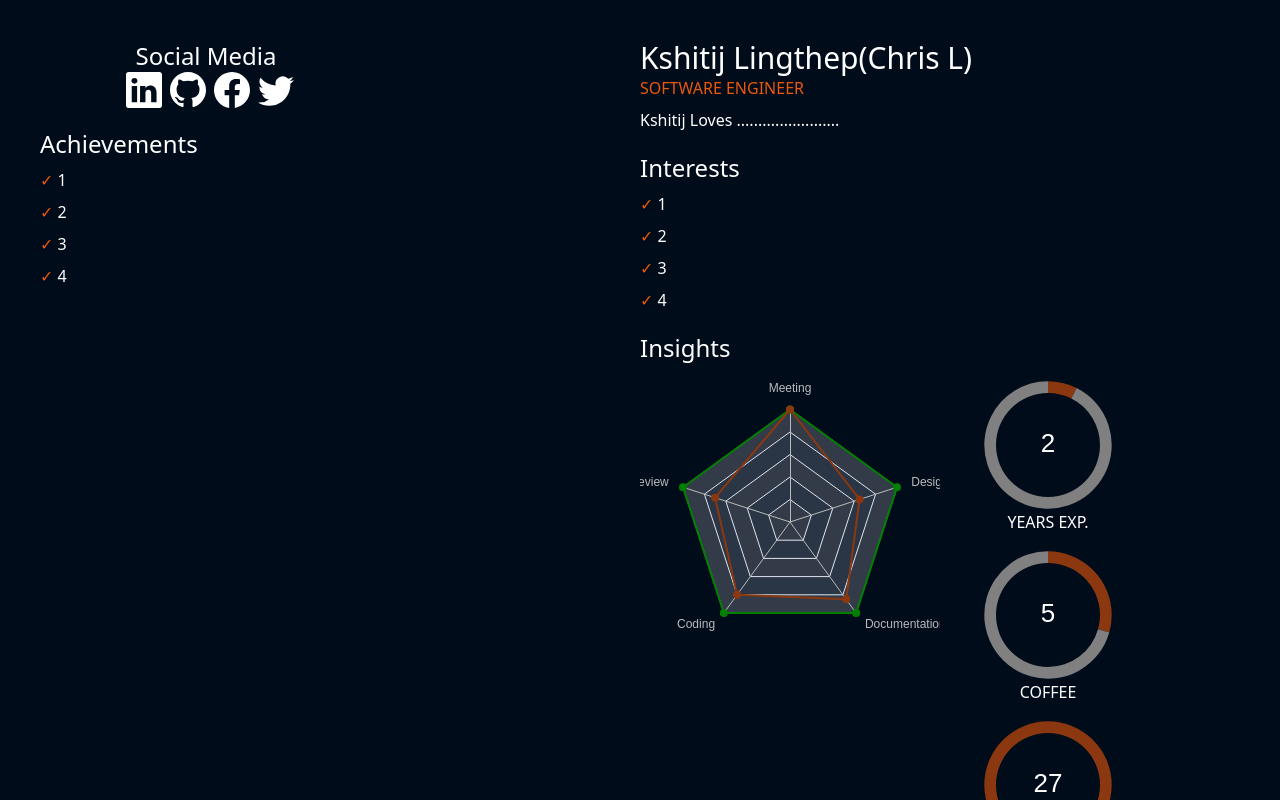
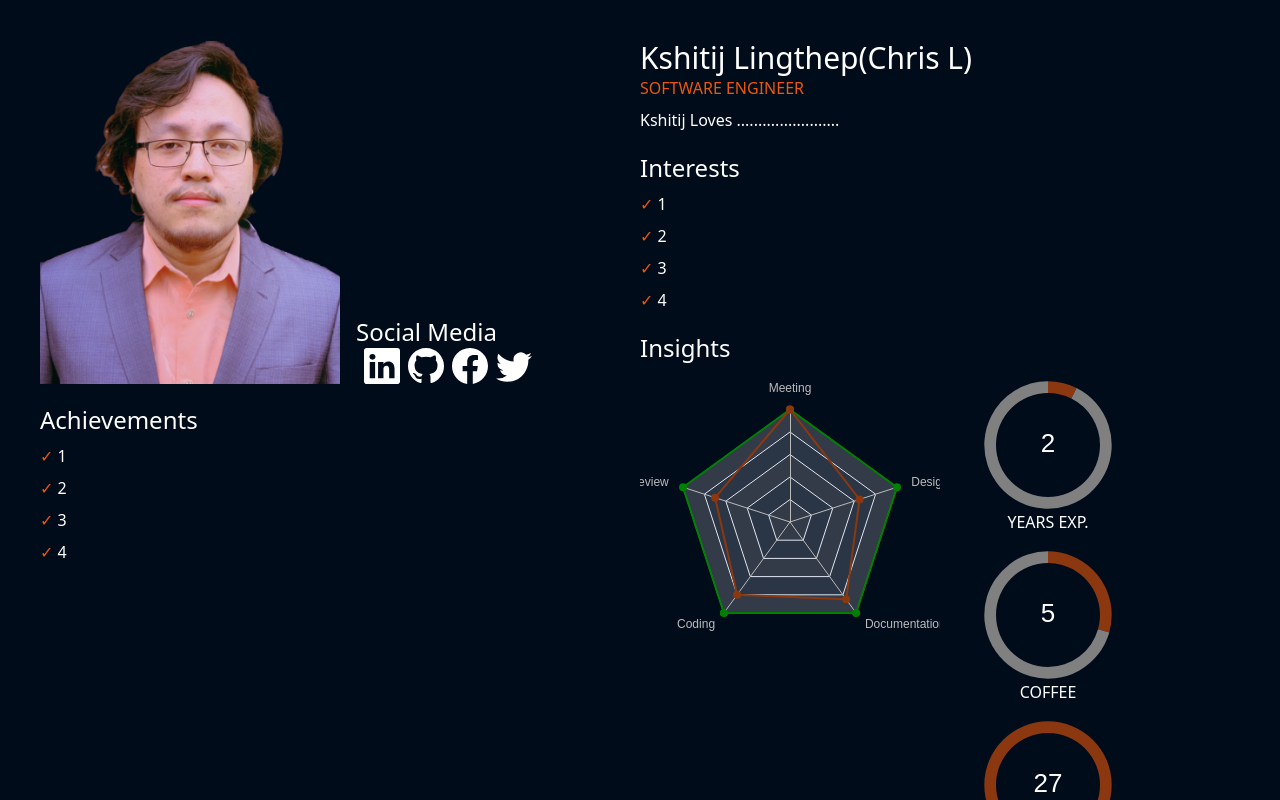
Before and after one commit to Anonymous-Chris/windowsportfolio, a React (Create React App) app: page /about in a window 1280 px wide. Built offline with nearby package versions, Linux system fonts and the light colour scheme; what tw-elements would draw is missing.

Commit message:
feat: update social media

```diff
--- a/src/components/Pages/About/BackendCard.js
+++ b/src/components/Pages/About/BackendCard.js
@@ -9,9 +9,9 @@ import Logo from "./Logo"
 
 const BackendCard = () => {
     return (
-        <div className="m-1 flex w-full flex-col justify-start bg-gray-600 p-3 text-left">
+        <div className="bg-opacity-50 bg-gray-600 m-1 flex w-full flex-col justify-start  p-3 text-left">
             <h1 className="text-3xl font-bold text-green-400 ">Backend</h1>
-            <div className="flex">
+            <div className="flex flex-wrap">
                 <Logo name="Express" logo={ExpressLogo}></Logo>
                 <Logo name="Linux" logo={LinuxLogo}></Logo>
                 <Logo name="Mongodb" logo={MongodbLogo}></Logo>
--- a/src/components/Pages/About/FrontendCard.js
+++ b/src/components/Pages/About/FrontendCard.js
@@ -5,14 +5,14 @@ import JavascriptLogo from "../../../assets/skills/javascript-original.svg"
 import ReactLogo from "../../../assets/skills/react-original.svg"
 import ReduxLogo from "../../../assets/skills/redux-original.svg"
 import VueLogo from "../../../assets/skills/vue-original.svg"
-
 import CardItem from "./CardItem"
 import Logo from "./Logo"
+
 const FrontendCard = () => {
     return (
-        <div className="m-1 flex w-full flex-col justify-start bg-gray-600 p-3 text-left">
+        <div className="m-1 flex w-full flex-col justify-start bg-gray-600 bg-opacity-50 p-3 text-left">
             <h1 className="text-3xl font-bold text-green-400 ">Frontend</h1>
-            <div className="flex">
+            <div className="flex flex-wrap">
                 <Logo name="Javascript" logo={JavascriptLogo}></Logo>
                 <Logo name="React" logo={ReactLogo}></Logo>
                 <Logo name="Redux" logo={ReduxLogo}></Logo>
--- a/src/components/Pages/About/Logo.js
+++ b/src/components/Pages/About/Logo.js
@@ -1,7 +1,7 @@
 import React from "react"
 
 const Logo = (props) => {
-    return <img src={props.logo} alt="logo" className="h-[55px] w-[55px]" />
+    return <img src={props.logo} alt="logo" className="cardIcon h-[55px] w-[55px] p-1" />
 }
 
 export default Logo
--- a/src/components/Pages/About/SocialMedia.js
+++ b/src/components/Pages/About/SocialMedia.js
@@ -14,8 +14,9 @@ const SocialMedia = () => {
     }
     return (
         <div className="ml-4 flex h-full w-full flex-col justify-end">
-            <h1 className="m-auto text-center text-2xl">Social Media</h1>
-            <div className="m-auto flex flex-row">
+            <h1 className="m-auto text-center text-2xl lg:m-0 lg:text-left
+            ">Social Media</h1>
+            <div className="m-auto flex flex-row lg:m-0">
                 <BsLinkedin
                     className="ml-2 cursor-pointer text-4xl"
                     onClick={() => routeSocialMedia("linkedin")}
--- a/src/index.css
+++ b/src/index.css
@@ -22,3 +22,8 @@
 .pdf-canvas canvas {
     @apply w-full;
 }
+
+/* card icon in about page(Logo.js component) */
+.cardIcon:hover{
+    filter: brightness(1.5);
+}
--- a/src/pages/About.js
+++ b/src/pages/About.js
@@ -12,7 +12,7 @@ const About = () => {
             <div className="flex flex-col sm:flex-col lg:flex-row">
                 <div className="h-full w-full">
                     <div className="flex w-full flex-row">
-                        <div className="hidden h-[50%] w-[50%]">
+                        <div className="h-[50%] w-[50%]">
                             <img src={Chris} className="mr-auto h-full w-full" alt="profile" />
                         </div>
                         <div className="hidden w-[50%] lg:block">
```
Also changed, not shown: 1 other file (tests, documents, lock files or other folders).
